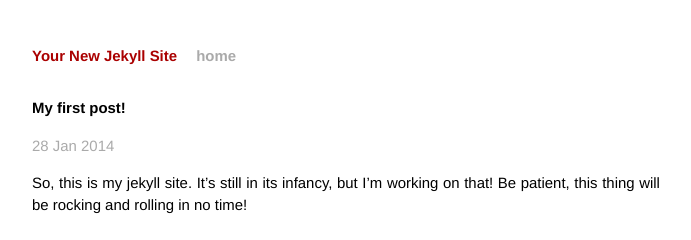
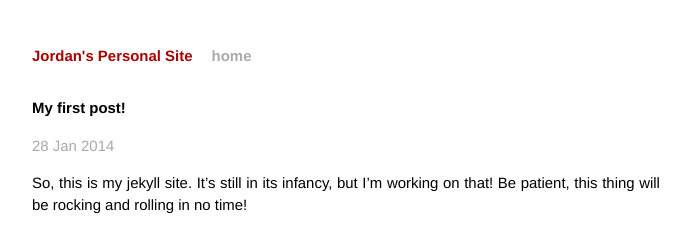
Before and after one commit to jordanmunson/jordanmunson.github.com, a Jekyll site: the page built from _posts/2014-01-28-example-post.markdown, in a window 1280 px wide. Shown: the top 240 px of the page, without its empty margins (294-985 px from the left). Built offline with Jekyll 4.4.1, drawn with Linux system fonts in a browser that asks for light colours; Markdown is read by kramdown in place of the engine named in the settings.

Commit message:
Change site name

```diff
--- a/_config.yml
+++ b/_config.yml
@@ -1,4 +1,4 @@
-name: Your New Jekyll Site
+name: Jordan's Personal Site
 markdown: redcarpet
 pygments: true
 permalink: /:categories/:title
```
